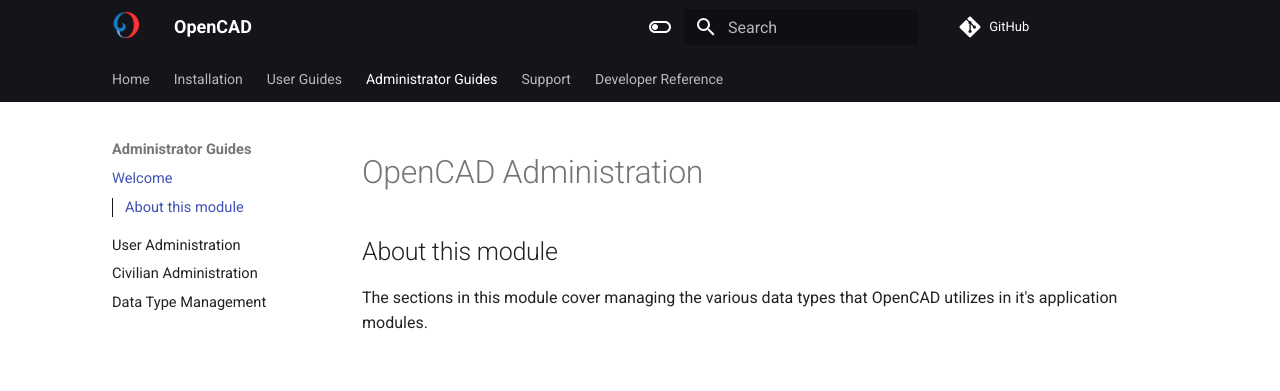
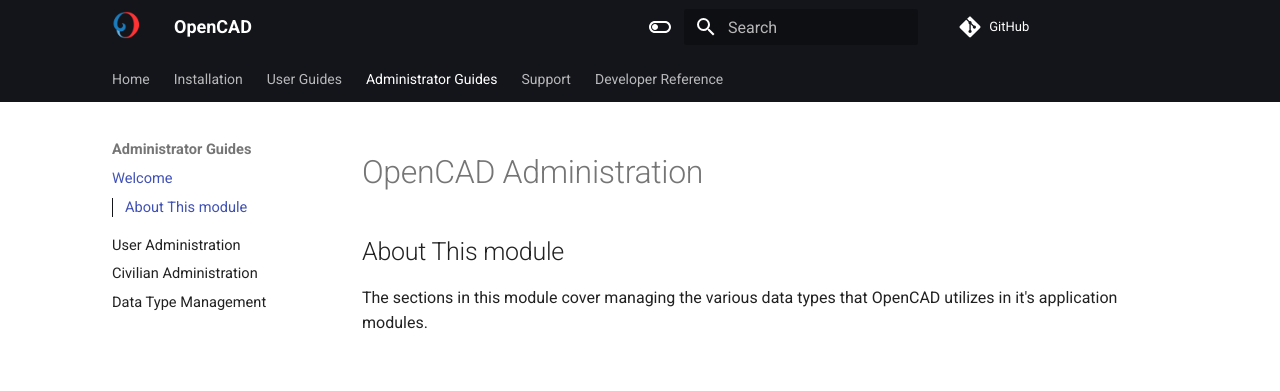
Before and after one commit to opencad-community/OpenCAD-docs, an MkDocs documentation site: the page built from docs/admin/admin-welcome.md, in a window 1280 px wide. Shown: the top 391 px of the page. Built offline with MkDocs 1.6.1 and Material for MkDocs 9.7.7, drawn with Linux system fonts in a browser that asks for light colours; comment, search, counter and statistics services are not loaded; the version menu is left out.

Commit message:
Auto stash before merge of "master" and "origin/master"

```diff
--- a/docs/admin/admin-welcome.md
+++ b/docs/admin/admin-welcome.md
@@ -1,5 +1,5 @@
 # OpenCAD Administration
 
-## About this module
+## About This module
 
-The    sections in this module cover managing the various data types that OpenCAD utilizes in it's application modules.
+The sections in this module cover managing the various data types that OpenCAD utilizes in it's application modules.
```
Also changed, not shown: docs/cPanel/administration.html (line endings or trailing spaces).
